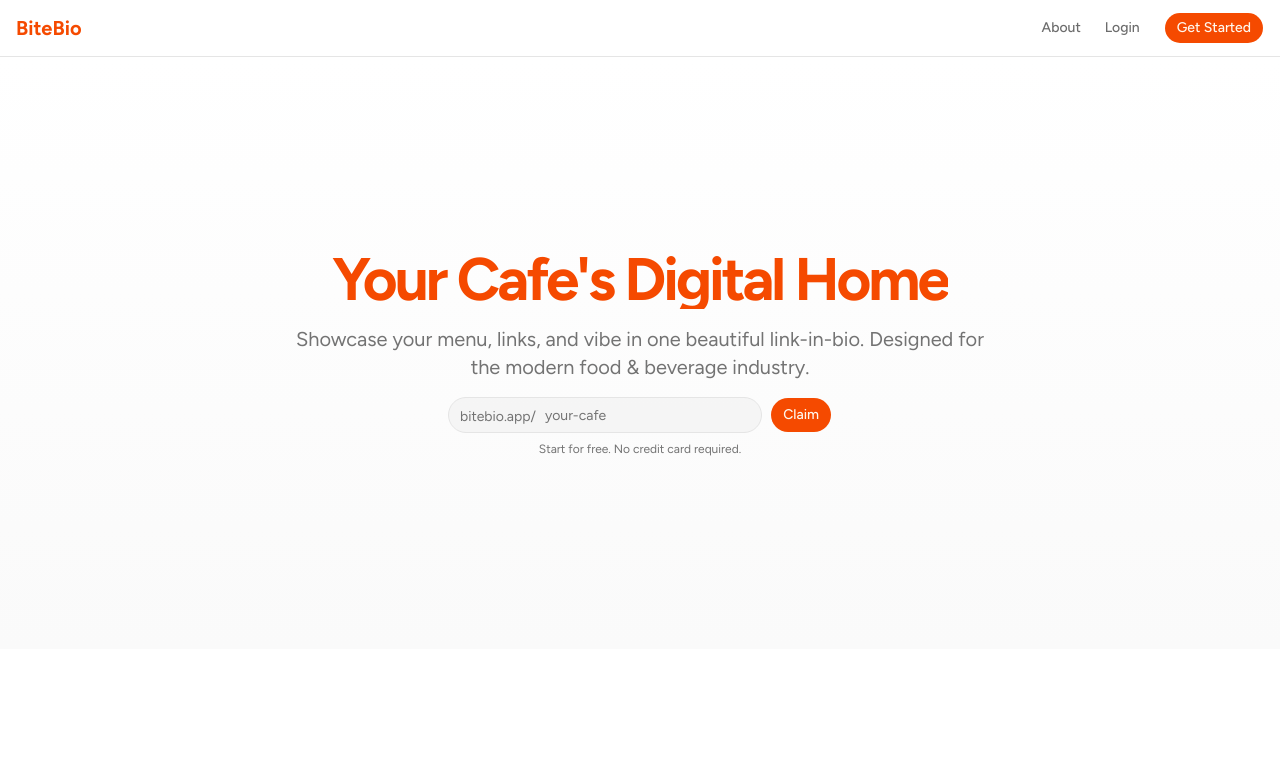
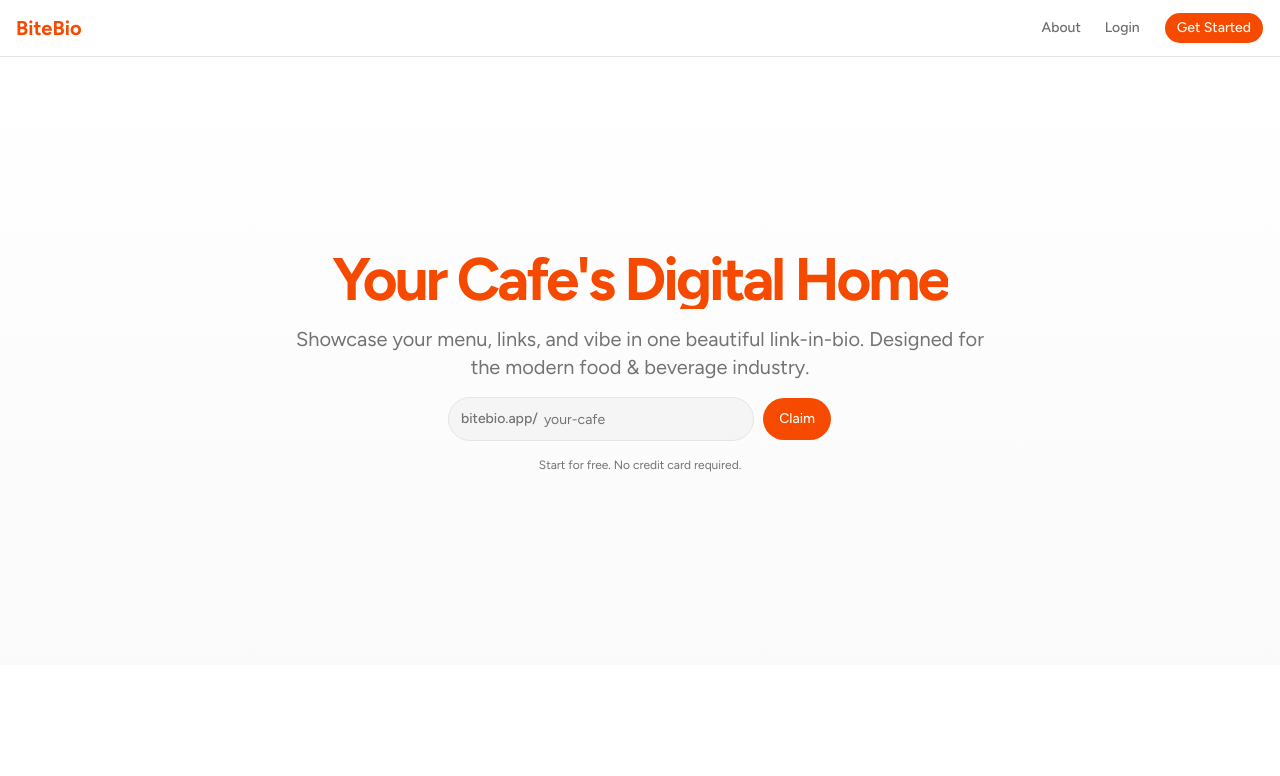
Before and after one commit to philldev/bitebio-app, a Next.js app: page / in a window 1280 px wide. Shown: the top 776 px of the page. Built offline with nearby package versions, Linux system fonts and the light colour scheme.

Commit message:
style(landing): use shadcn input group for claim link prefix

```diff
--- a/app/(marketing)/page.tsx
+++ b/app/(marketing)/page.tsx
@@ -1,9 +1,9 @@
 import Link from "next/link";
 import { Button } from "@/components/ui/button";
-import { Input } from "@/components/ui/input";
 import { Card, CardContent, CardHeader, CardTitle } from "@/components/ui/card";
 import { HugeiconsIcon } from "@hugeicons/react";
 import { Menu01Icon, LinkSquare02Icon, Image01Icon } from "@hugeicons/core-free-icons";
+import { InputGroup, InputGroupAddon, InputGroupInput } from "@/components/ui/input-group";
 
 export default function LandingPage() {
   return (
@@ -19,17 +19,19 @@ export default function LandingPage() {
               Showcase your menu, links, and vibe in one beautiful link-in-bio.
               Designed for the modern food & beverage industry.
             </p>
-            <div className="w-full max-w-sm space-y-2">
-              <form className="flex space-x-2">
-                <div className="flex-1 relative">
-                    <span className="absolute left-3 top-2.5 text-muted-foreground text-sm">bitebio.app/</span>
-                    <Input
-                        className="pl-24"
+            <div className="w-full max-w-sm space-y-4">
+              <form className="flex flex-col sm:flex-row gap-2">
+                <InputGroup className="h-11">
+                    <InputGroupAddon align="inline-start">
+                        bitebio.app/
+                    </InputGroupAddon>
+                    <InputGroupInput
                         placeholder="your-cafe"
                         type="text"
+                        className="h-full"
                     />
-                </div>
-                <Button asChild type="submit">
+                </InputGroup>
+                <Button asChild type="submit" size="lg" className="h-11">
                     <Link href="/onboard">Claim</Link>
                 </Button>
               </form>
```
